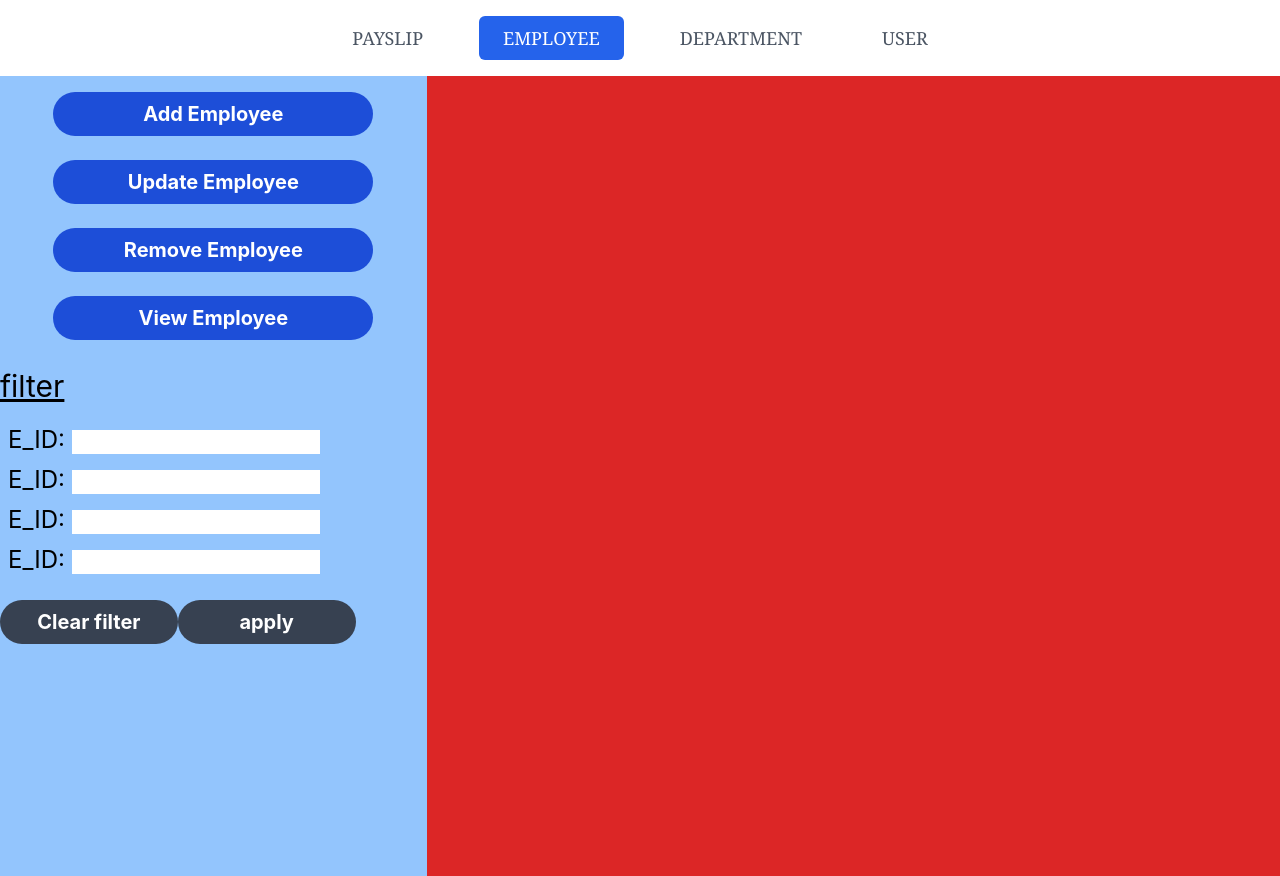
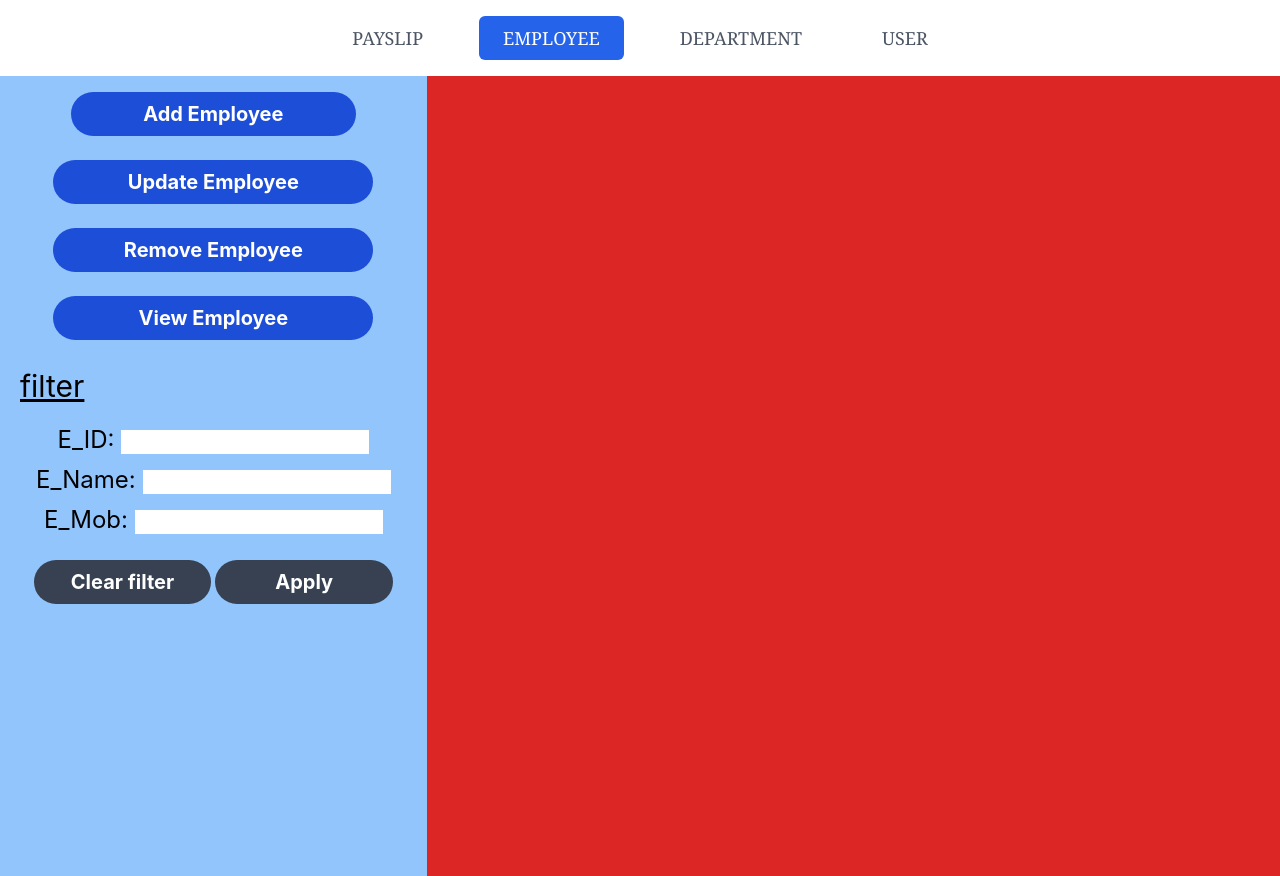
Before and after one commit to Prakhar4749/payroll, a React (Create React App) app: page /employee in a window 1280 px wide. Built offline with nearby package versions, Linux system fonts and the light colour scheme.

Commit message:
aside component

```diff
--- a/src/Pages/Employee.js
+++ b/src/Pages/Employee.js
@@ -1,7 +1,15 @@
 import React from "react";
 import Navbar from "./component/Navbar";
+import { useState } from "react";
+import EMP_aside from "./component/EMP_aside";
+
+
 
 export default function Employee() {
+
+
+
+
   return (
     <>
       <Navbar />
@@ -9,61 +17,8 @@ export default function Employee() {
       <div className="flex w-full ">
         {" "}
         {/* this div is the main contaner*/}
-        <aside className="w-1/3  bg-blue-300 flex  flex-col  mx-auto ">
-          {" "}
-          {/* this aside is for sidebar */}
-          <div className="flex flex-col items-center justify-center">
-            <button className="bg-blue-700 hover:bg-blue-800 text-white font-bold py-2 px-4 rounded-full w-9/12 text-xl my-3 mt-4">
-              Add Employee
-            </button>
-            <button className="bg-blue-700 hover:bg-blue-800 text-white font-bold py-2 px-4 rounded-full w-9/12 text-xl my-3">
-              Update Employee
-            </button>
-            <button className="bg-blue-700 hover:bg-blue-800 text-white font-bold py-2 px-4 rounded-full w-9/12 text-xl my-3">
-              Remove Employee
-            </button>
-            <button className="bg-blue-700 hover:bg-blue-800 text-white font-bold py-2 px-4 rounded-full w-9/12 text-xl my-3">
-              View Employee
-            </button>
-          </div>
 
-
-          <div className="flex  flex-col">
-            <h1 className="text-3xl underline mt-4 ">filter</h1>
-
-            <span className="w-full  my-1 mt-5 mx-2">
-              <label className="text-2xl  ">E_ID: </label>
-              <input type="text" />
-            </span>
-            <span className="w-full  my-1  mx-2">
-              <label className=" text-2xl ">E_ID: </label>
-              <input type="text" />
-            </span>
-            <span className="w-full my-1 mx-2">
-              <label className=" text-2xl ">E_ID: </label>
-              <input type="text" />
-            </span>
-            <span className="w-full  my-1 mx-2">
-              <label className=" text-2xl ">E_ID: </label>
-              <input type="text" />
-            </span>
-
-            <div className="flex-row my-5">
-
-
-            <button className="bg-gray-700 hover:bg-blue-700 text-white font-bold py-2 px-4 rounded-full w-5/12 text-xl">
-              Clear filter
-            </button>
-            <button className="bg-gray-700 hover:bg-blue-700 text-white font-bold py-2 px-4 rounded-full w-5/12 text-xl">
-              apply
-            </button>
-
-            </div>
-
-          </div>
-        </aside>
-
-
+        <EMP_aside/>
 
         <main className="w-2/3 h-screen bg-red-600 ">
           {" "}
@@ -72,5 +27,4 @@ export default function Employee() {
       </div>
     </>
   );
-
 }
--- /dev/null
+++ b/src/Pages/component/EMP_aside.js
@@ -0,0 +1,92 @@
+import React, { useState } from 'react';
+
+
+const EMP_aside = () => {
+    const [eId,setEID]=useState("");
+  const [eName,setEName]=useState("");
+  const [eMob,setEMob]=useState("");
+
+  function addEmp(){
+
+
+  }
+  function updateEmp(){
+
+
+  }
+  function removeEmp(){
+
+
+  }
+  function viewEmp(){
+
+
+  }
+  function apply( ){
+
+
+
+
+  }
+  function clearFilter(){
+
+
+  }
+  return (
+    <>
+    <aside className="w-1/3  bg-blue-300 flex  flex-col  mx-auto ">
+          {" "}
+          {/* this aside is for sidebar */}
+          <div className="flex flex-col items-center justify-center">
+            <button className="bg-blue-700 hover:bg-blue-800 text-white font-bold py-2 px-4 rounded-full w-9/12 text-xl my-3 mt-4 w-full sm:w-2/3  truncate">
+              Add Employee
+            </button>
+            <button className="bg-blue-700 hover:bg-blue-800 text-white font-bold py-2 px-4 rounded-full w-9/12 text-xl my-3  truncate">
+              Update Employee
+            </button>
+            <button className="bg-blue-700 hover:bg-blue-800 text-white font-bold py-2 px-4 rounded-full w-9/12 text-xl my-3">
+              Remove Employee
+            </button>
+            <button className="bg-blue-700 hover:bg-blue-800 text-white font-bold py-2 px-4 rounded-full w-9/12 text-xl my-3">
+              View Employee
+            </button>
+          </div>
+          <div className="flex   flex-col">
+            <h1 className="text-3xl underline mt-4 mx-5 ">filter</h1>
+
+            <div className="flex flex-col items-center justify-center">
+              <span className="  my-1 mt-5 mx-2">
+                <label className="text-2xl " vlaue={eId} onClick={(e)=> setEID(e.target.vlaue)} >E_ID: </label>
+                <input type="text" />
+              </span>
+              <span className=" my-1  mx-2">
+                <label className=" text-2xl ">E_Name: </label>
+                <input type="text"  vlaue={eName} onClick={(e)=> setEName(e.target.vlaue)} />
+              </span>
+              <span className=" my-1 mx-2">
+                <label className=" text-2xl ">E_Mob: </label>
+                <input type="text" vlaue={eMob} onClick={(e)=> setEMob(e.target.vlaue)} />
+              </span>
+              {/* <span className="  my-1 mx-2">
+                <label className=" text-2xl ">E_ID: </label>
+                <input type="text" />
+              </span> */}
+            </div>
+
+            <div className="flex-row my-5">
+              <div className="flex items-center justify-center">
+                <button className="bg-gray-700 hover:bg-blue-700 text-white font-bold py-2 px-4 rounded-full w-5/12 text-xl">
+                  Clear filter
+                </button>
+                <button className="bg-gray-700 hover:bg-blue-700 text-white font-bold py-2 px-4 rounded-full w-5/12 text-xl ml-1 text-center ">
+                  Apply
+                </button>
+              </div>
+            </div>
+          </div>
+        </aside>
+    </>
+  )
+}
+
+export default EMP_aside
```
